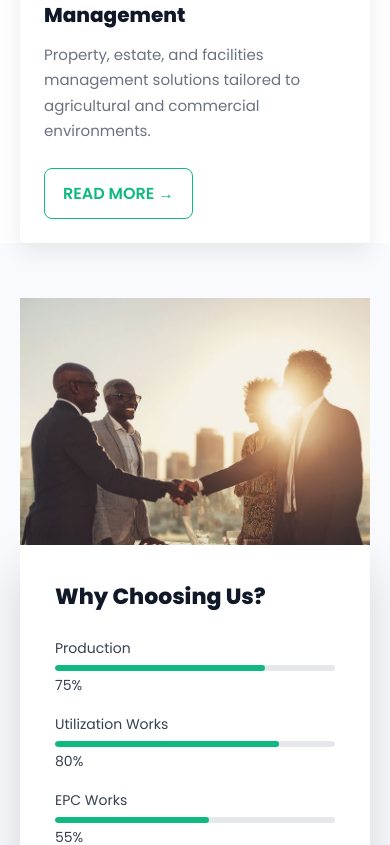
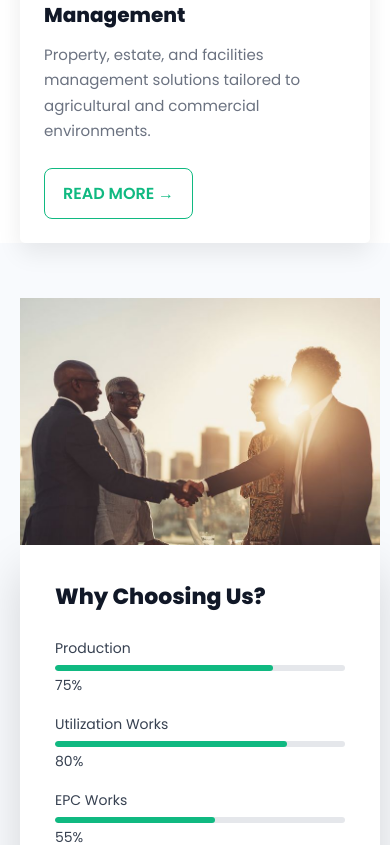
Before and after one commit to Dark-Cache/GMBPlus, a React (Create React App) app: page / in a window 390 px wide. Shown: the part 5584-6429 px from the top of the page. Built offline with nearby package versions, Linux system fonts and the light colour scheme; a web font is replaced by a local one.

Commit message:
HomeWhyImagewidth

```diff
--- a/src/Pages/Why/Why.css
+++ b/src/Pages/Why/Why.css
@@ -159,6 +159,6 @@
 
   .why-image img {
     height: 320px;
-    width: 350px;
+    width: 360px;
   }
 }
```
